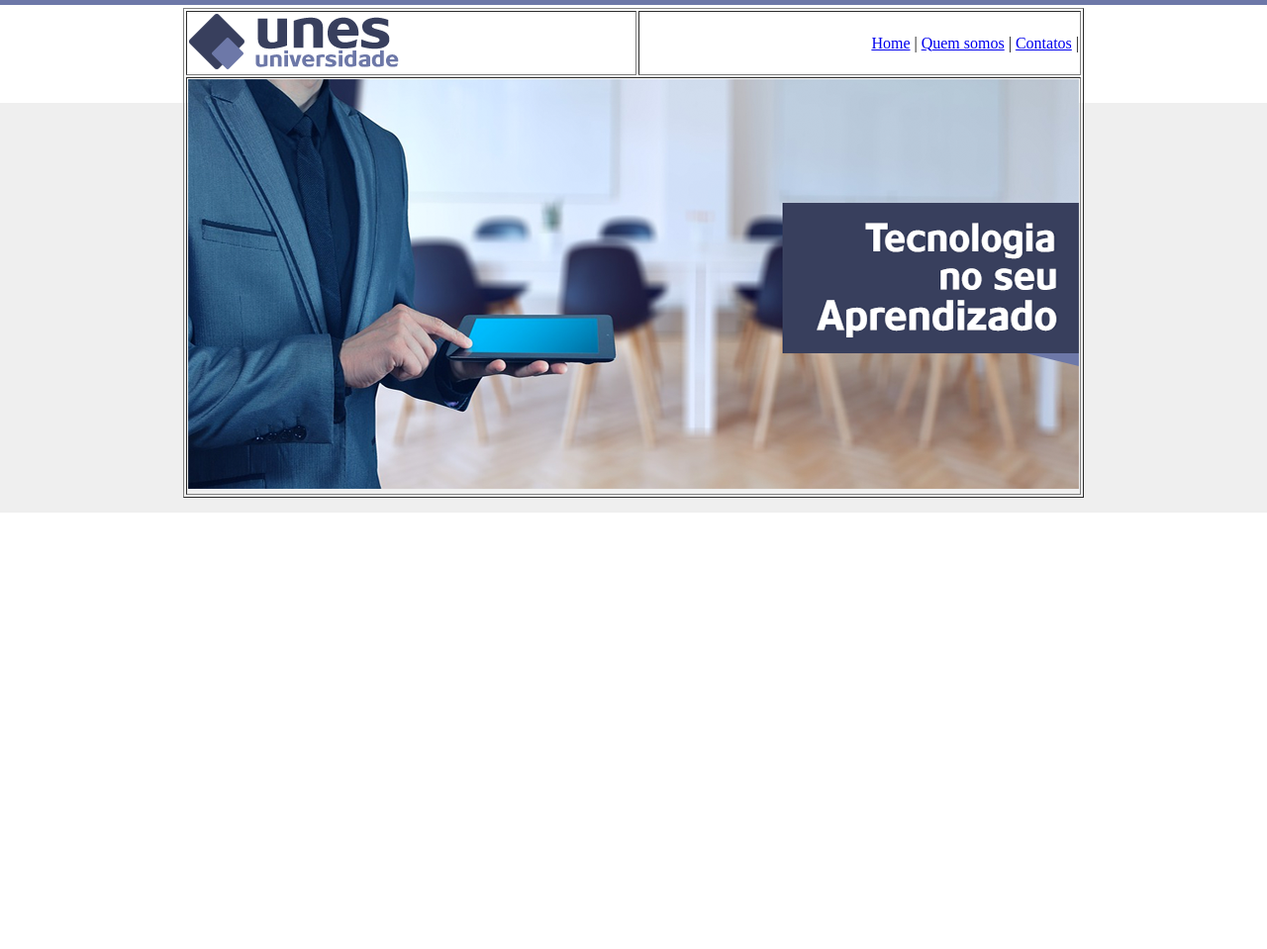
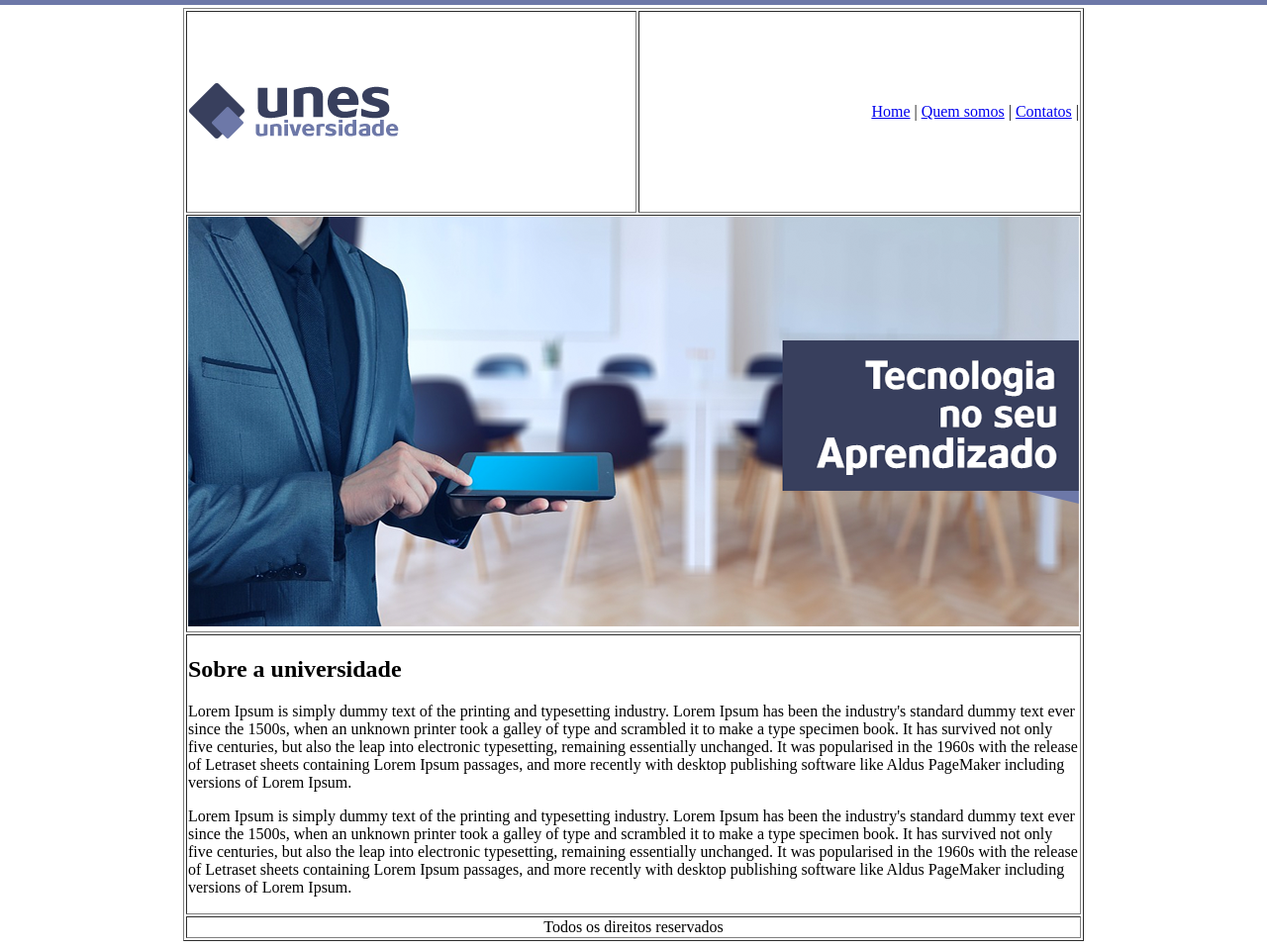
Before and after one commit to pamelagonc/Unes_Faculdade_teste, a plain HTML site: page index.html in a window 1280 px wide. Shown: the whole page at 99% size. Before the commit the page ends 800 px from the top, so only its background shows below. Drawn offline with Linux system fonts and the light colour scheme.

Commit message:
Terminada pagina inicial

```diff
--- a/index.html
+++ b/index.html
@@ -5,10 +5,10 @@
 		<meta name="viewport" content="width=device-width, initial-scale=1">
 		<title>UNES - Página principal</title>
 	</head>
-<body background="imagens/fundo.png">
+<body background="imagens/fundo2.png">
 		<table border="1" width="900" align="center">
 			<tr>
-				<td><img src="imagens/logo.png"> </td>
+				<td height="200"><img src="imagens/logo.png"> </td>
 				<td align="right">
 					<a href="index.html">Home</a> |
 					<a href="quem-somos.html">Quem somos</a> |
@@ -21,6 +21,20 @@
 					<img src="imagens/capa.png">
 				</td>
 			</tr>
+
+			<tr>
+				<td colspan="2">
+
+					<h2>Sobre a universidade</h2>
+					<p>Lorem Ipsum is simply dummy text of the printing and typesetting industry. Lorem Ipsum has been the industry's standard dummy text ever since the 1500s, when an unknown printer took a galley of type and scrambled it to make a type specimen book. It has survived not only five centuries, but also the leap into electronic typesetting, remaining essentially unchanged. It was popularised in the 1960s with the release of Letraset sheets containing Lorem Ipsum passages, and more recently with desktop publishing software like Aldus PageMaker including versions of Lorem Ipsum.</p>
+
+					<p>Lorem Ipsum is simply dummy text of the printing and typesetting industry. Lorem Ipsum has been the industry's standard dummy text ever since the 1500s, when an unknown printer took a galley of type and scrambled it to make a type specimen book. It has survived not only five centuries, but also the leap into electronic typesetting, remaining essentially unchanged. It was popularised in the 1960s with the release of Letraset sheets containing Lorem Ipsum passages, and more recently with desktop publishing software like Aldus PageMaker including versions of Lorem Ipsum.</p>
+
+				</td>
+			</tr>
+			<tr>
+				<td colspan="2" align="center">Todos os direitos reservados</td>
+			</tr>
 		</table>
 
 </body>
```
